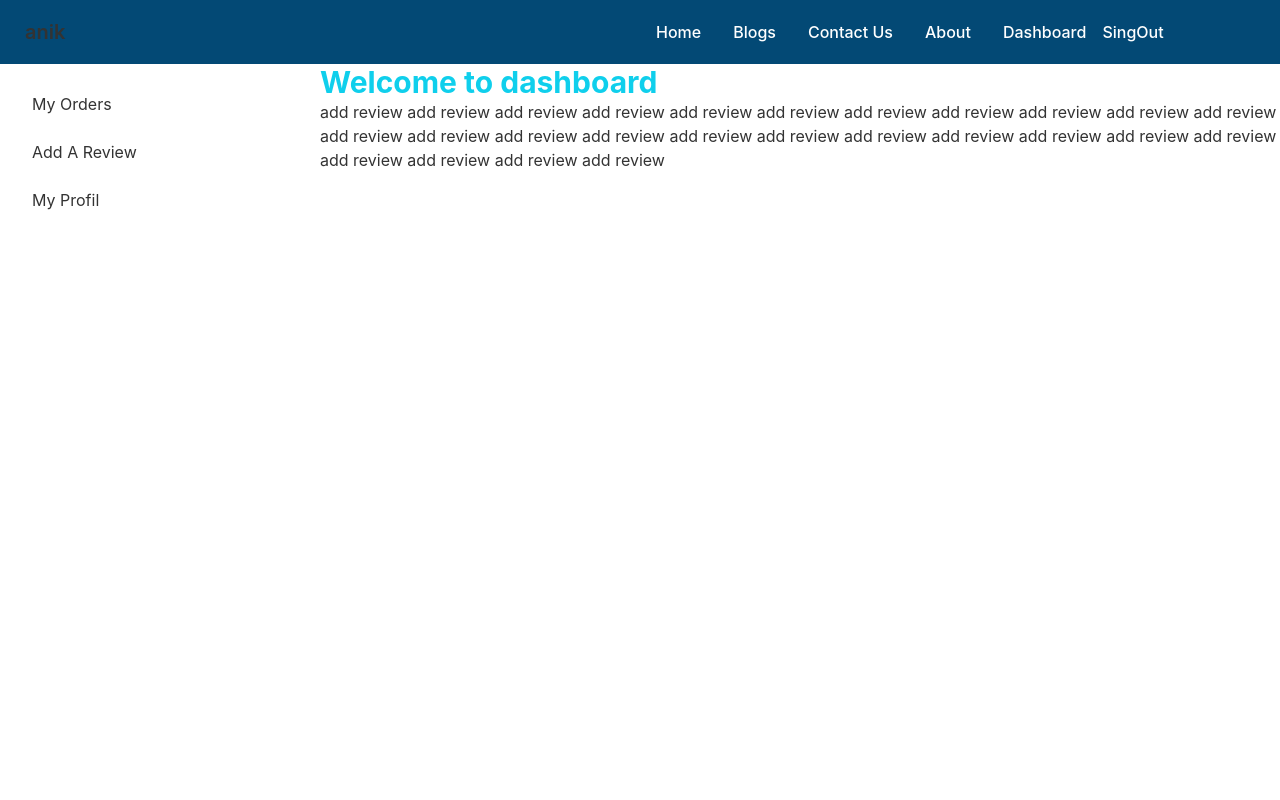
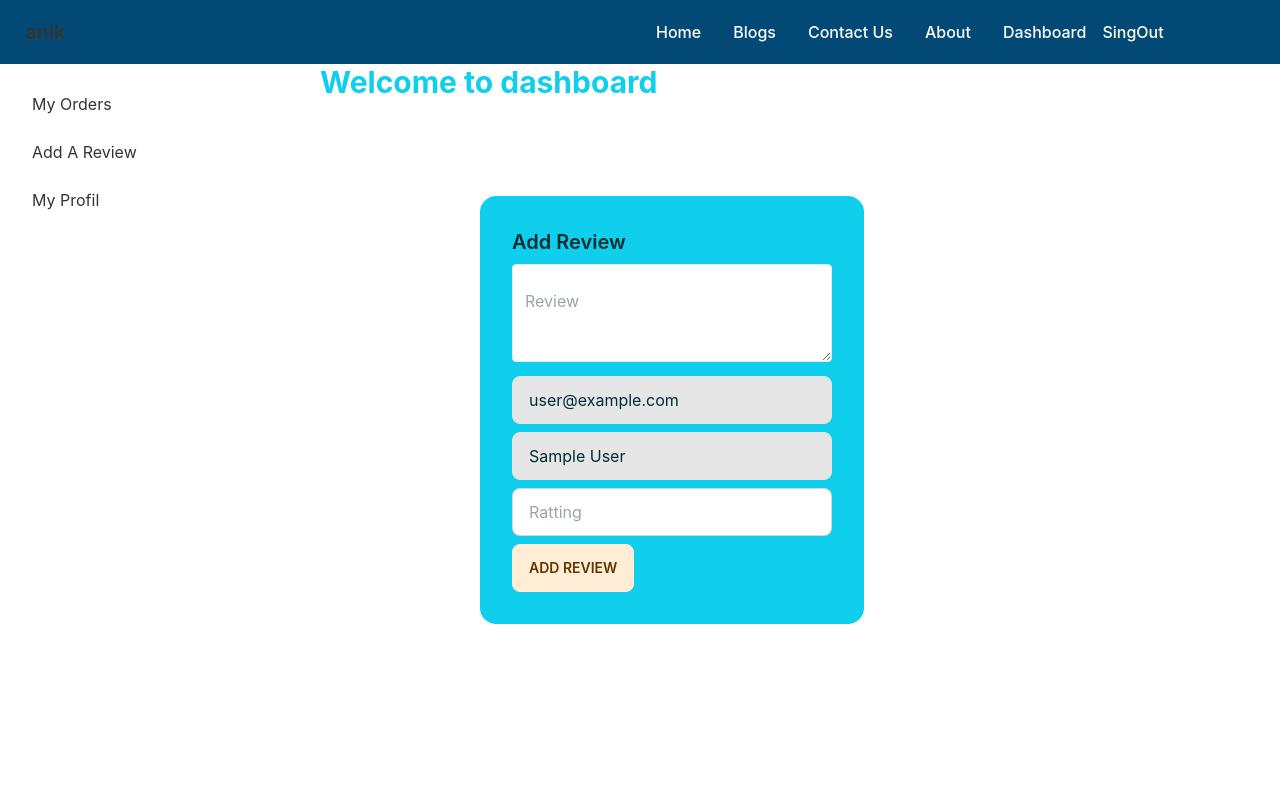
Before and after one commit to hasibulhasananik40420/Bicycle-parts-manufacturers-client, a React (Create React App) app: page /dashboard/addreview in a window 1280 px wide. Shown: the top 800 px of the page. Built offline with nearby package versions, Linux system fonts and the light colour scheme; no server answers; sample sign-in values are in the browser's storage.

Commit message:
review section added

```diff
--- /dev/null
+++ b/src/Pages/AllReviews.js
@@ -0,0 +1,21 @@
+import React from 'react';
+
+const AllReviews = ({review}) => {
+
+    console.log(review);
+    return (
+        <div>
+
+            <div class="card w-96 style1 text-neutral-content mt-8">
+                                <div class="card-body items-center text-center">
+                                    <p className='font-mono'>User : {review?.userName}</p>
+                                    <p className=''>User Email : {review?.userEmail}</p>
+                                    <p className='text-xl font-thin'><span className='text-red-400 font-medium'>Reviews:</span> {review?.des}</p>
+                                    <p className='text-xl font-medium'><span className='text-red-400 font-medium'>Ratting:</span> {review?.number}</p>
+                                </div>
+                            </div>
+        </div>
+    );
+};
+
+export default AllReviews;
--- a/src/Pages/Dashboard/AddReview.js
+++ b/src/Pages/Dashboard/AddReview.js
@@ -1,34 +1,62 @@
-import React from 'react';
+import React, { useEffect, useState } from 'react';
+import AllReviews from '../AllReviews';
+import { useAuthState } from 'react-firebase-hooks/auth';
+import auth from '../../Firebase.init';
 
 const AddReview = () => {
+    const [user] = useAuthState(auth)
+    console.log(user);
+    const [reviews, setReviews] = useState([])
+    const reviewItem = e => {
+        e.preventDefault()
+        const item = {
+            des: e.target.des.value,
+            number: e.target.number.value,
+            userEmail: user.email ,
+            userName: user.displayName
+
+
+        }
+        const url = `http://localhost:5000/review`
+        fetch(url, {
+            method: 'POST',
+            headers: {
+                'content-type': 'application/json'
+            },
+            body: JSON.stringify(item)
+        })
+            .then(res => res.json())
+            .then(data => {
+                console.log(data);
+                e.target.reset()
+            })
+    }
+
+    useEffect(() => {
+        fetch('http://localhost:5000/review')
+            .then(res => res.json())
+            .then(data => {
+                console.log(data);
+                setReviews(data)
+            })
+    }, [])
     return (
-        <div>
-            add review
-            add review
-            add review
-            add review
-            add review
-            add review
-            add review
-            add review
-            add review
-            add review
-            add review
-            add review
-            add review
-            add review
-            add review
-            add review
-            add review
-            add review
-            add review
-            add review
-            add review
-            add review
-            add review
-            add review
-            add review
-            add review
+        <div className='mt-24'>
+
+            <div class="card w-96 bg-primary text-primary-content md:ml-40">
+                <div class="card-body">
+                    <h2 class="card-title">Add Review</h2>
+                    <form onSubmit={reviewItem}>
+                        <textarea name='des' className='sm:w-1/4 md:w-full border  py-6 mb-2 rounded px-3' type="textarea" placeholder='Review' />
+                        <br />
+                        <input disabled name='name' value={user?.email || ''} type="text" placeholder="Name" class="input input-bordered w-full max-w-xs mb-2" />
+                        <input disabled name='email' value={user?.displayName || ''} type="text" placeholder="email" class="input input-bordered w-full max-w-xs mb-2" />
+                        {/* <input type="text" placeholder="" class="input input-bordered w-full max-w-xs" /> */}
+                        <input name='number' type="number" placeholder="Ratting" class="input input-bordered w-full max-w-xs" />
+                        <button class="btn btn-accent mt-2">Add Review</button>
+                    </form>
+                </div>
+            </div>
         </div>
     );
 };
--- a/src/Pages/Home.js
+++ b/src/Pages/Home.js
@@ -1,4 +1,5 @@
-import React from 'react';
+import React, { useEffect, useState } from 'react';
+import AllReviews from './AllReviews';
 import BussinessSummary from './BussinessSummary';
 import Contact from './Contact';
 import Header from './Header';
@@ -6,11 +7,29 @@ import OurTeams from './OurTeams';
 import Products from './Products';
 
 const Home = () => {
+    const [reviews, setReviews] = useState([])
+    useEffect(() => {
+        fetch('http://localhost:5000/review')
+            .then(res => res.json())
+            .then(data => {
+                console.log(data);
+                setReviews(data)
+            })
+    }, [])
     return (
         <div>
           <Header></Header>
            <Products></Products>
            <BussinessSummary></BussinessSummary>
+
+          <div>
+              <h1 className='text-3xl font-bold text-center mt-16'> CUSTOMAR REVIEWS </h1>
+          <div className='grid grid-cols-1 md:grid-cols-3 ml-12'>
+                {
+                    reviews?.map(review => <AllReviews key={review._id} review={review}></AllReviews>)
+                }
+            </div>
+          </div>
             <OurTeams></OurTeams>
            <Contact></Contact>
         </div>
--- a/src/Pages/Products.js
+++ b/src/Pages/Products.js
@@ -3,7 +3,7 @@ import React, { useEffect, useState } from 'react';
 const Products = () => {
     const [products, setProducts] = useState([])
     useEffect(() => {
-        fetch('projucts.json')
+        fetch('http://localhost:5000/products')
             .then(res => res.json())
             .then(data => {
                 console.log(data);
```
